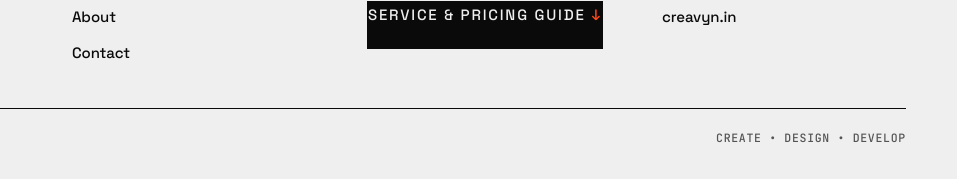
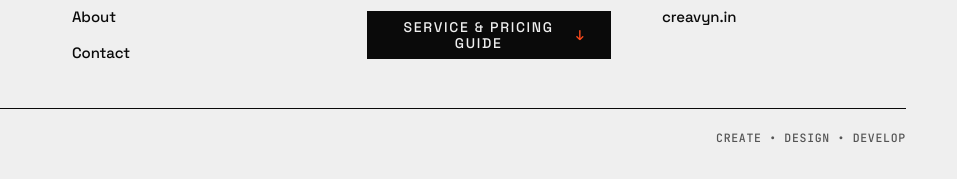
Before and after one commit to mallikabdurrahman37-hash/Creavyn, a plain HTML site: page index.html in a window 1280 px wide. Shown: the part 7160-7339 px from the top of the page, 323-1280 px from the left. Drawn offline with Linux system fonts and the light colour scheme.

Commit message:
Update styles.css

```diff
--- a/styles.css
+++ b/styles.css
@@ -611,3 +611,7 @@ footer{border-top:2px solid var(--ink)}
 @media (prefers-reduced-motion:reduce){
   .project-media:hover{transform:none}
 }
+/* footer PDF button */
+.foot a.btn{display:inline-flex;padding:0 24px;margin-top:10px;font-size:14px}
+.foot a.btn.solid{color:var(--paper)}
+.foot a.btn.solid:hover{color:var(--paper)}
```
